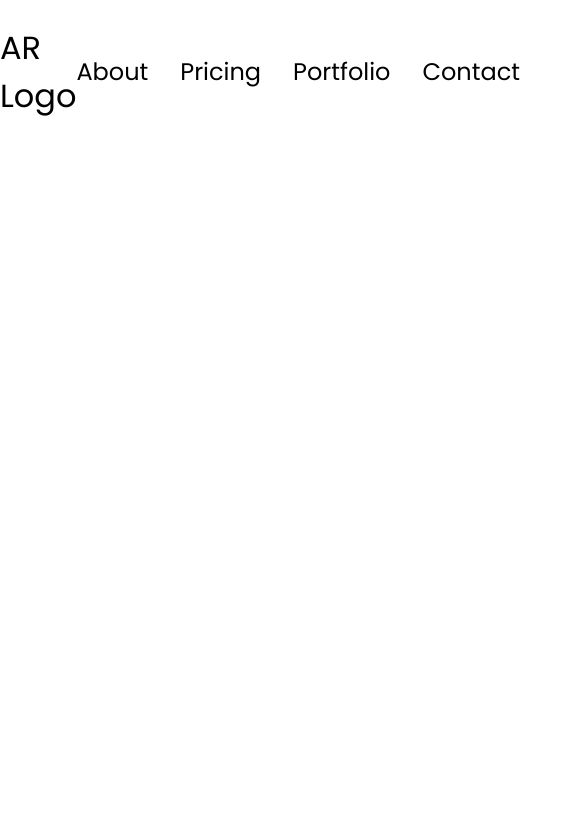
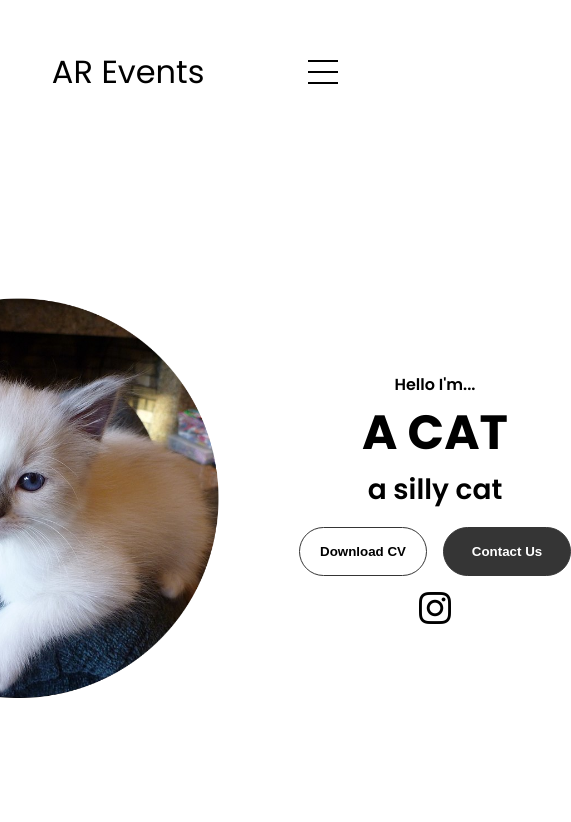
Before and after one commit to ajwhite2206/AREvents, a plain HTML site: page index.html in a window 390 px wide. Shown: the whole page, 571 px wide, since content can reach past the window. Drawn offline with Linux system fonts and the light colour scheme.

Commit message:
Completed landing page. Ready for additional pages and links to be added in. This now has a collapsible menu that turns into hamburger menu, photo, title bar, and link to social with icon.

```diff
--- a/index.html
+++ b/index.html
@@ -1,5 +1,5 @@
 <html lang="en">
-    <head>
+<head>
     <meta charset="UTF-8">
     <meta http-equiv="X-UA-Compatible" content="IE-edge" />
     <meta name="viewport" content="width-device-width, initial-scale=1.0" />
@@ -9,7 +9,7 @@
 </head>
 <body>
     <nav id="desktop-nav">
-        <div class="logo">AR Logo</div>
+        <div class="logo">AR Events</div>
         <div>
             <ul class="nav-links">
                 <li><a href="#about">About</a></li>
@@ -19,5 +19,39 @@
             </ul>
         </div>
     </nav>
+    <nav id="hamburger-nav">
+        <div class="logo">AR Events</div>
+        <div class="hamburger-menu">
+            <div class="hamburger-icon" onclick="toggleMenu()">
+                <span></span>
+                <span></span>
+                <span></span>
+            </div>
+            <div class="menu-links">
+                <li><a href="#about" onclick="toggleMenu()">About</a></li>
+                <li><a href="#pricing" onclick="toggleMenu()">Pricing</a></li>
+                <li><a href="#portfolio" onclick="toggleMenu()">Portfolio</a></li>
+                <li><a href="#contact" onclick="toggleMenu()">Contact</a></li>
+            </div>
+        </div>
+    </nav>
+    <section id="profile">
+        <div class="section__pic-container">
+            <img src="./assets/cat.png" alt="cat picture"/>
+        </div>
+        <div class="section__text">
+            <p class="section__text__p1">Hello I'm...</p>
+            <h1 class="title">A CAT</h1>
+            <p class="section__text__p2">a silly cat</p>
+            <div class="btn-container">
+                <button class="btn btn-color-2" onclick="window.open('./assets/resume.pdf')">Download CV</button>
+                <button class="btn btn-color-1" onclick="location.href='#contact'">Contact Us</button>
+            </div>
+            <div id="socials-container">
+                <img src="./assets/insta.png" alt="Instagram Profile" class="icon" onclick="location.href='https://www.instagram.com/angelina.richardson.events/'"/>
+            </div>
+        </div>
+    </section>
+    <script src="script.js"></script>
 </body>
 </html>
--- a/mediaqueries.css
+++ b/mediaqueries.css
@@ -0,0 +1,9 @@
+@media screen and (max-width: 1200px) {
+    #desktop-nav {
+        display: none;
+    }
+
+    #hamburger-nav {
+        display: flex;
+    }
+}
--- /dev/null
+++ b/script.js
@@ -0,0 +1,6 @@
+function toggleMenu() {
+    const menu = document.querySelector(".menu-links");
+    const icon = document.querySelector(".hamburger-icon");
+    menu.classList.toggle("open");
+    icon.classList.toggle("open");
+}
--- a/style.css
+++ b/style.css
@@ -62,3 +62,196 @@ a:hover {
 .logo:hover {
     cursor: default;
 }
+
+/* HAMBURGER MENU */
+
+#hamburger-nav {
+    display: none;
+}
+
+.hamburger-menu {
+    position: relative;
+    display: inline-block;
+}
+
+.hamburger-icon {
+    display: flex;
+    flex-direction: column;
+    justify-content: space-between;
+    height: 24px;
+    width: 30px;
+    cursor: pointer;
+}
+
+.hamburger-icon span {
+    width: 100%;
+    height: 2px;
+    background-color: black;
+    transition: all 0.3 ease-in-out;
+}
+
+.menu-links {
+    position: absolute;
+    top: 100%;
+    right: 0;
+    background-color: white;
+    width: fit-content;
+    max-height: 0;
+    overflow: hidden;
+    transition: all 0.3 ease-in-out;
+}
+
+.menu-links a {
+    display: block;
+    padding: 10px;
+    text-align: center;
+    font-size: 1.5rem;
+    color: black;
+    text-decoration: none;
+    transition: all 0.3 ease-in-out;
+}
+
+.menu-links li {
+    list-style: none;
+}
+
+.menu-links.open {
+    max-height: 300px;
+}
+
+.hamburger-icon.open span:first-child {
+    transform: rotate(45deg) translate(10px, 5px);
+}
+
+.hamburger-icon.open span:nth-child(2) {
+    opacity: 0;
+}
+
+.hamburger-icon.open span:last-child {
+    transform: rotate(-45deg) translate(10px, -5px);
+}
+
+.hamburger-icon span:first-child {
+    transform: none;
+}
+
+.hamburger-icon span:first-child {
+    opacity: 1;
+}
+
+.hamburger-icon span:first-child {
+    transform: none;
+}
+
+section {
+    padding-top: 4vh;
+    height: 96vh;
+    margin: 0 10rem;
+    box-sizing: border-box;
+    min-height: fit-content;
+}
+
+.section-container {
+    display: flex;
+}
+
+/* PROFILE SECTION */
+
+#profile {
+    display: flex;
+    justify-content: center;
+    gap: 5rem;
+    height: 80vh;
+}
+
+.section__pic-container {
+    display: flex;
+    height: 400px;
+    width: 400px;
+    margin: auto 0;
+}
+
+.section__text {
+    align-self: center;
+    text-align: center;
+}
+
+.section__text p {
+    font-weight: 600;
+}
+
+.section__text__p1 {
+    text-align: center;
+}
+.section__text__p2 {
+    font-size: 1.75rem;
+    margin-bottom: 1rem;
+}
+
+.title {
+    font-size: 3rem;
+    text-align: center;
+}
+
+#socials-container {
+    display: flex;
+    justify-content: center;
+    margin-top: 1rem;
+    gap: 1rem;
+}
+
+/* ICON */
+
+.icon {
+    cursor: pointer;
+    height: 2rem;
+}
+
+/* BUTTONS */
+
+.btn-container {
+    display: flex;
+    justify: center;
+    gap: 1rem;
+}
+
+.btn {
+    font-weight: 600;
+    transition: all 300ms ease;
+    padding: 1rem;
+    width: 8rem;
+    border-radius: 2rem;
+}
+
+.btn-color-1,
+.btn-color-2 {
+    border: rgb(53, 53, 53) 0.1rem solid;
+}
+
+
+.btn-color-1:hover,
+.btn-color-2:hover {
+    cursor: pointer;
+}
+
+.btn-color-1,
+.btn-color-2:hover {
+    background: rgb(53, 53, 53);
+    color: white;
+}
+
+.btn-color-1:hover {
+    background: rgb(0, 0, 0);
+}
+
+.btn-color-2 {
+    background: none;
+}
+
+.btn-color-2:hover {
+    border: rgb(255, 255, 255) 0.1rem solid;
+}
+
+.btn-container {
+    gap: 1rem;
+}
```
Also changed, not shown: assets/cat.jpg (added), assets/cat.png (added), assets/insta.png (added).
